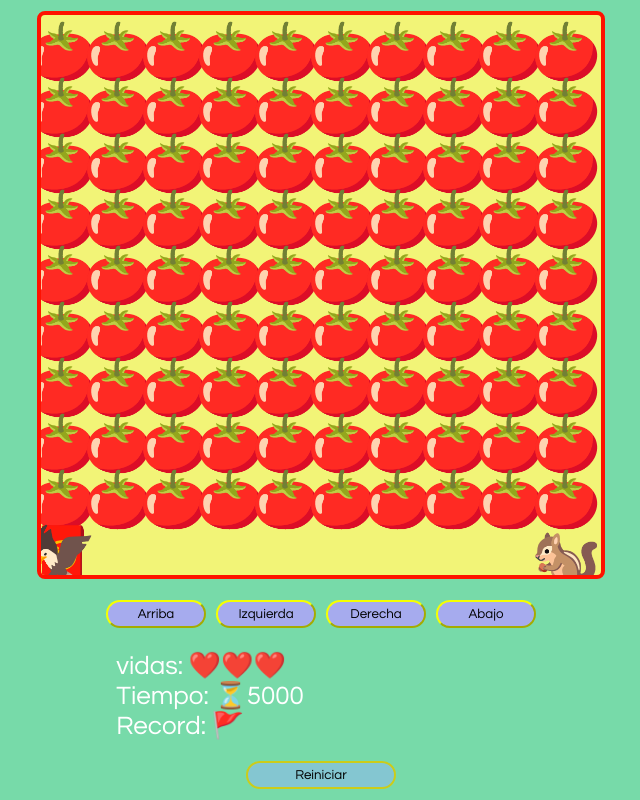
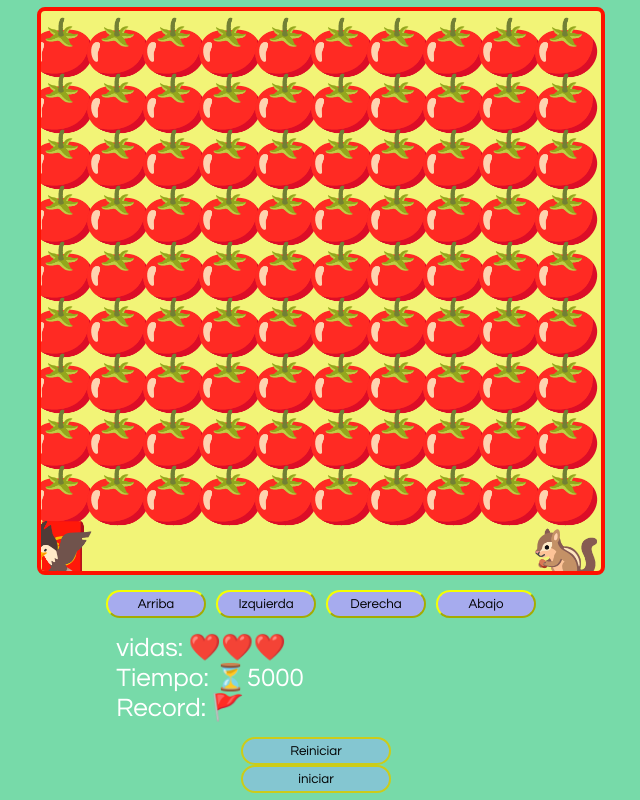
Before and after one commit to v-flora-v/flor, a plain HTML site: page index.html in a window 1280 px wide. Shown: the whole page, without its empty margins (319-959 px from the left). Drawn offline with Linux system fonts and the light colour scheme.

Commit message:
index.html

```diff
--- a/index.html
+++ b/index.html
@@ -26,6 +26,9 @@
     </div>
     <div class="btn-reiniciar">
       <button id="reiniciar">Reiniciar</button>
+      <div class="btn-iniciar">
+        <button id="iniciar">iniciar</button>
+    </div>
   </div>
   </div>
 
```
